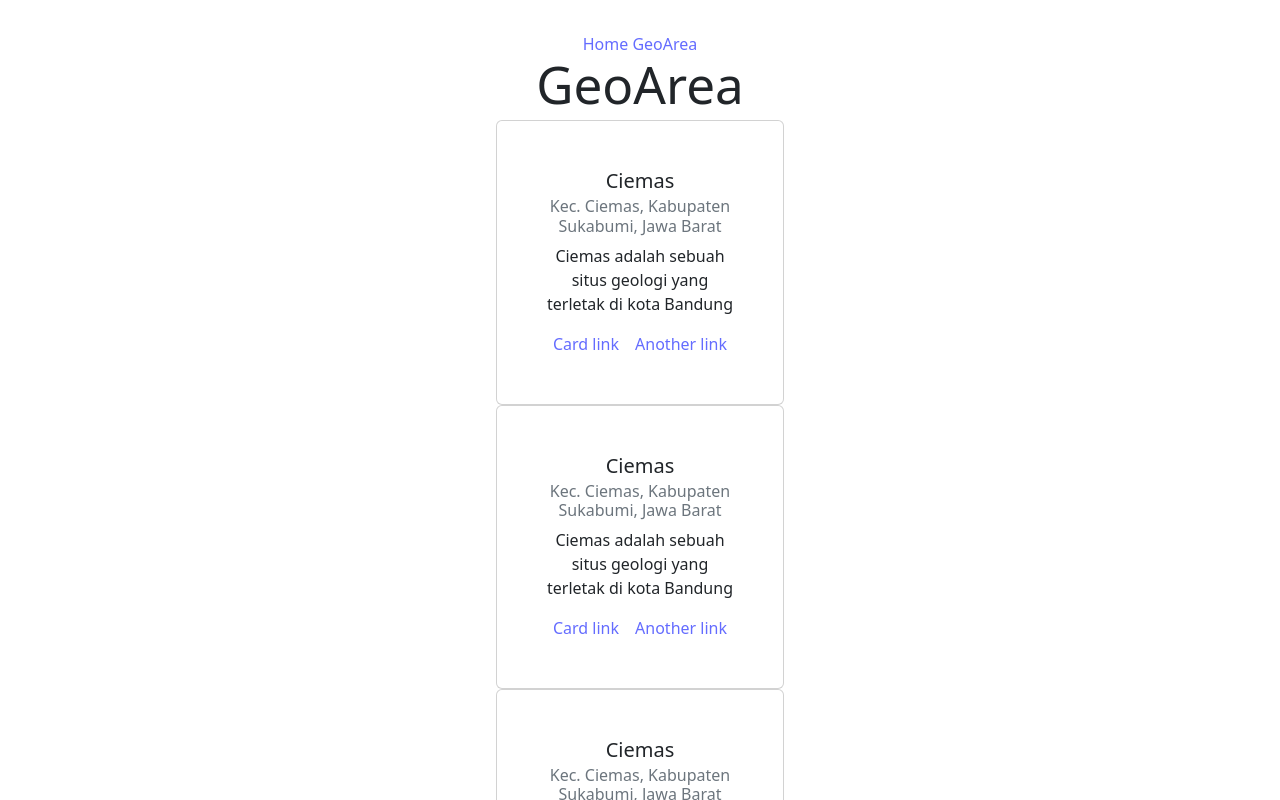
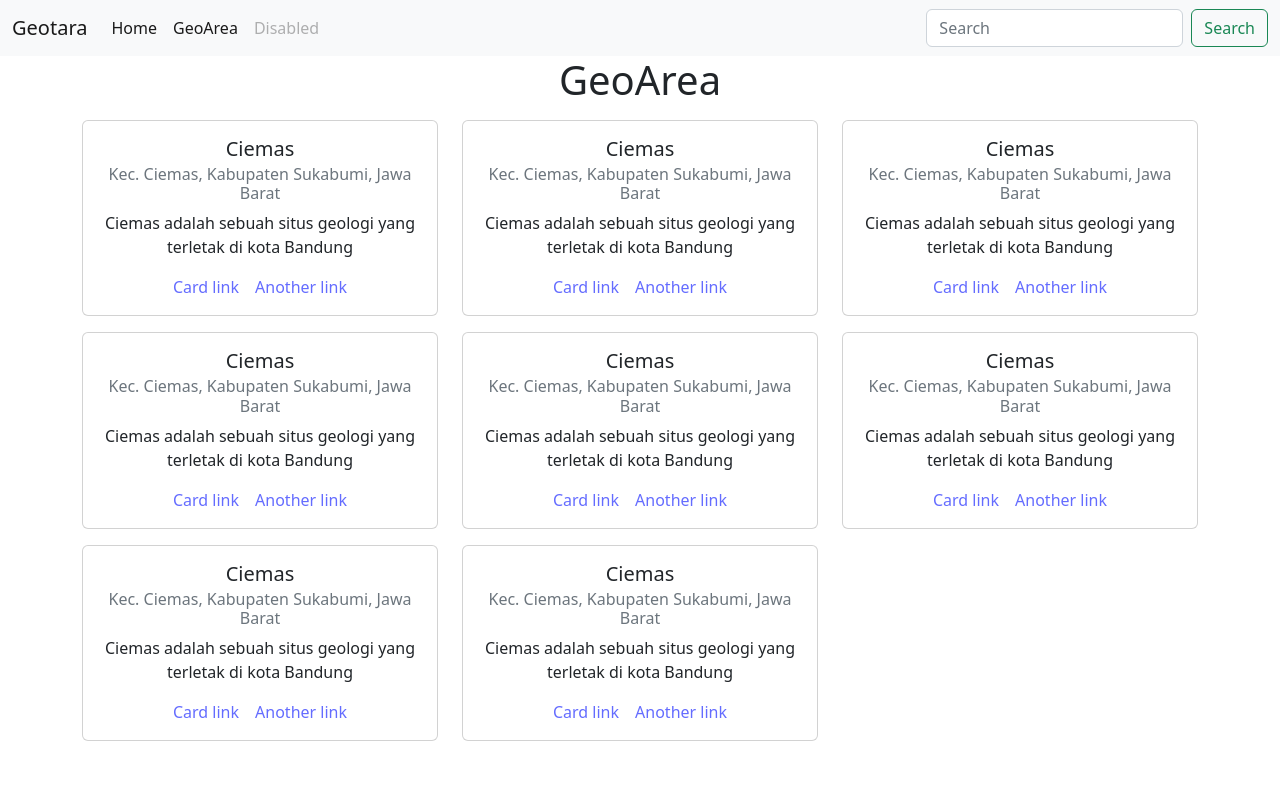
Before and after one commit to luthfimaajid/create-kuproy, a Vue app: page /geoarea in a window 1280 px wide. Shown: the top 800 px of the page. Built offline with nearby package versions, Linux system fonts and the light colour scheme.

Commit message:
add a little style

```diff
--- a/src/App.vue
+++ b/src/App.vue
@@ -1,8 +1,35 @@
 <script setup></script>
 
 <template>
-	<router-link to="/"> Home </router-link>
-	<router-link to="/geoarea"> GeoArea </router-link>
+	<nav class="navbar navbar-expand-lg bg-light">
+		<div class="container-fluid">
+			<a class="navbar-brand" href="#">Geotara</a>
+			<div class="collapse navbar-collapse" id="navbarSupportedContent">
+				<ul class="navbar-nav me-auto mb-2 mb-lg-0">
+					<li class="nav-item">
+						<router-link class="nav-link active" to="/"> Home </router-link>
+					</li>
+					<li class="nav-item">
+						<router-link class="nav-link active" to="/geoarea">
+							GeoArea
+						</router-link>
+					</li>
+					<li class="nav-item">
+						<a class="nav-link disabled">Disabled</a>
+					</li>
+				</ul>
+				<form class="d-flex" role="search">
+					<input
+						class="form-control me-2"
+						type="search"
+						placeholder="Search"
+						aria-label="Search"
+					/>
+					<button class="btn btn-outline-success" type="submit">Search</button>
+				</form>
+			</div>
+		</div>
+	</nav>
 	<router-view />
 </template>
 
--- a/src/components/GeoSite.vue
+++ b/src/components/GeoSite.vue
@@ -44,13 +44,54 @@ const geosite = ref([
 		created_at: Date.now() + 2,
 		updated_at: Date.now() + 1,
 	},
+	{
+		_id: "GS002",
+		site_category: "Geologi",
+		name: "Ciemas",
+		description:
+			"Ciemas adalah sebuah situs geologi yang terletak di kota Bandung",
+		location: "Kec. Ciemas, Kabupaten Sukabumi, Jawa Barat",
+		created_at: Date.now() + 2,
+		updated_at: Date.now() + 1,
+	},
+	{
+		_id: "GS002",
+		site_category: "Geologi",
+		name: "Ciemas",
+		description:
+			"Ciemas adalah sebuah situs geologi yang terletak di kota Bandung",
+		location: "Kec. Ciemas, Kabupaten Sukabumi, Jawa Barat",
+		created_at: Date.now() + 2,
+		updated_at: Date.now() + 1,
+	},
+	{
+		_id: "GS002",
+		site_category: "Geologi",
+		name: "Ciemas",
+		description:
+			"Ciemas adalah sebuah situs geologi yang terletak di kota Bandung",
+		location: "Kec. Ciemas, Kabupaten Sukabumi, Jawa Barat",
+		created_at: Date.now() + 2,
+		updated_at: Date.now() + 1,
+	},
+	{
+		_id: "GS002",
+		site_category: "Geologi",
+		name: "Ciemas",
+		description:
+			"Ciemas adalah sebuah situs geologi yang terletak di kota Bandung",
+		location: "Kec. Ciemas, Kabupaten Sukabumi, Jawa Barat",
+		created_at: Date.now() + 2,
+		updated_at: Date.now() + 1,
+	},
 ]);
 </script>
 
 <template>
-	<div class="d-grid container">
-		<div class="row row-cols-4" v-for="item in geosite" :key="item._id">
-			<div class="card" style="width: 18rem">
+	<div class="container">
+		<div class="row">
+			<div class="col my-2 col-4" v-for="item in geosite" :key="item._id">
+				<div class="card">
 					<div class="card-body">
 						<h5 class="card-title">{{ item.name }}</h5>
 						<h6 class="card-subtitle mb-2 text-muted">{{ item.location }}</h6>
@@ -63,4 +104,5 @@ const geosite = ref([
 				</div>
 			</div>
 		</div>
+	</div>
 </template>
--- a/src/style.css
+++ b/src/style.css
@@ -6,7 +6,6 @@
 
 	color-scheme: light dark;
 	color: rgba(255, 255, 255, 0.87);
-	background-color: #242424;
 
 	font-synthesis: none;
 	text-rendering: optimizeLegibility;
@@ -33,65 +32,11 @@ a:hover {
 	color: #535bf2;
 }
 
-body {
-	margin: 0;
-	display: flex;
-	place-items: center;
-	min-width: 320px;
-	min-height: 100vh;
-}
-
-h1 {
-	font-size: 3.2em;
-	line-height: 1.1;
-}
-
-button {
-	border-radius: 8px;
-	border: 1px solid transparent;
-	padding: 0.6em 1.2em;
-	font-size: 1em;
-	font-weight: 500;
-	font-family: inherit;
-	background-color: #1a1a1a;
-	cursor: pointer;
-	transition: border-color 0.25s;
-}
-button:hover {
-	border-color: #646cff;
-}
-button:focus,
-button:focus-visible {
-	outline: 4px auto -webkit-focus-ring-color;
-}
-
-.card {
-	padding: 2em;
-}
-
 #app {
-	max-width: 1280px;
-	margin: 0 auto;
-	padding: 2rem;
 	text-align: center;
 }
 
-@media (prefers-color-scheme: light) {
-	:root {
-		color: #213547;
-		background-color: #ffffff;
-	}
-	a:hover {
-		color: #747bff;
-	}
-	button {
-		background-color: #f9f9f9;
-	}
+html,
+body {
+	height: 100%;
 }
-
-.user {
-	display: flex;
-	align-items: center;
-	justify-content: center;
-	margin-bottom: 2rem;
-}
--- a/src/views/GeoArea.vue
+++ b/src/views/GeoArea.vue
@@ -1,8 +1,9 @@
 <script setup>
 import GeoSite from "../components/GeoSite.vue";
 </script>
+
 <template>
-	<div class="geoarea">
+	<div>
 		<h1>GeoArea</h1>
 		<GeoSite />
 	</div>
--- a/src/views/Home.vue
+++ b/src/views/Home.vue
@@ -1,9 +1,13 @@
-<script>
-export default {};
-</script>
+<script setup></script>
 
 <template>
-	<div class="home">
-		<h1>Home</h1>
+	<h1>Home</h1>
+	<div class="container d-flex justify-content-center align-items-center">
+		<p>
+			Lorem ipsum dolor sit amet consectetur adipisicing elit. Quisquam
+			asperiores, voluptates, quod, voluptas quia voluptatem quae accusantium
+			quibusdam quidem voluptatum quos. Quisquam, quae accusantium. Quisquam,
+			quae accusantium. Quisquam, quae accusantium.
+		</p>
 	</div>
 </template>
```
Also changed, not shown: index.html (indentation only). Lines whose indentation alone changed are shown as unchanged.
